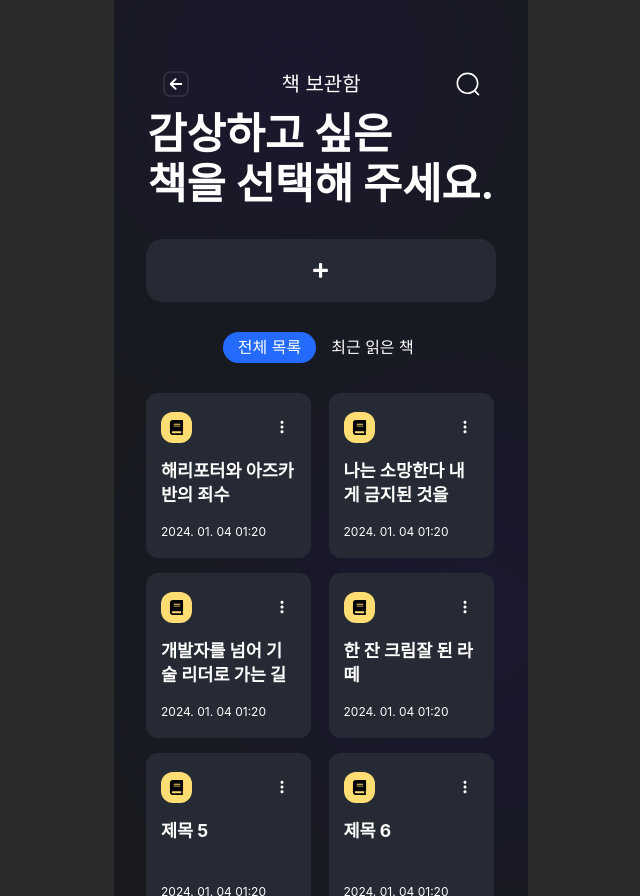
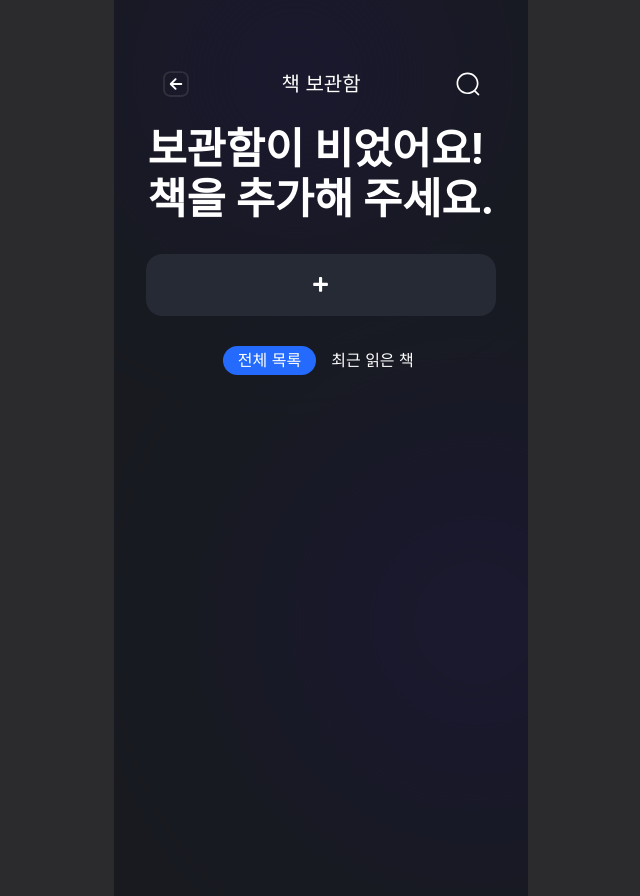
Before and after one commit to Nong-Mo/Frontend, a React (Create React App) app: page /library/book in a window 1280 px wide. Shown: the whole page, without its empty margins (319-959 px from the left). Built offline with nearby package versions, Linux system fonts and the light colour scheme; sample sign-in values are in the browser's storage; a web font is replaced by a local one.

Commit message:
[Fix] CollectionGrid 컴포넌트에서 빈 값일 경우, 텍스트 변경

```diff
--- a/src/components/viewer/CollectionGrid.tsx
+++ b/src/components/viewer/CollectionGrid.tsx
@@ -1,55 +1,16 @@
 import React from 'react';
 import CollectionItem from "./CollectionItem.tsx";
 
-const CollectionGrid = () => {
-    const items = [
-        {
-            id: 1,
-            title: "해리포터와 아즈카반의 죄수",
-            date: "2024. 01. 04 01:20"
-        },
-        {
-            id: 2,
-            title: "나는 소망한다 내게 금지된 것을",
-            date: "2024. 01. 04 01:20"
-        },
-        {
-            id: 3,
-            title: "개발자를 넘어 기술 리더로 가는 길",
-            date: "2024. 01. 04 01:20"
-        },
-        {
-            id: 4,
-            title: "한 잔 크림잘 된 라떼",
-            date: "2024. 01. 04 01:20"
-        },
-        {
-            id: 5,
-            title: "제목 5",
-            date: "2024. 01. 04 01:20"
-        },
-        {
-            id: 6,
-            title: "제목 6",
-            date: "2024. 01. 04 01:20"
-        },
-        {
-            id: 7,
-            title: "제목 7",
-            date: "2024. 01. 04 01:20"
-        },
-        {
-            id: 8,
-            title: "제목 8",
-            date: "2024. 01. 04 01:20"
-        }
-    ];
+interface CollectionGridProps {
+    items : any[];
+}
 
+const CollectionGrid = ({items} : CollectionGridProps) => {
     return (
-        <div className="w-full"> {/* flex-1 추가 */}
+        <div className="w-full">
             <div className="h-full">
                 <div className="grid grid-cols-2 gap-[15px] pb-[30px]">
-                    {items.map(item => (
+                    {items?.map(item => (
                         <CollectionItem
                             key={item.id}
                             title={item.title}
--- a/src/pages/LibraryViewer.tsx
+++ b/src/pages/LibraryViewer.tsx
@@ -4,14 +4,26 @@ import CollectionGrid from "../components/viewer/CollectionGrid";
 import { FaPlus } from "react-icons/fa";
 
 const LibraryViewer = () => {
+    const [collectionItems, setCollectionItems] = useState([]);
+    const [collectionItemType, setCollectionItemType] = useState('BOOK');
+
     const [filterButton, setFilterButton] = useState(0);
 
     const onClickAllButton = () => {
         setFilterButton(0);
     }
-
     const onClickRecentButton = () => {
         setFilterButton(1);
+    }
+    const onClickAddButton = () => {
+        const newItem = {
+            id: collectionItems.length + 1,
+            title: `제목 ${collectionItems.length + 1}`,
+            date: new Date().toLocaleString(),
+            itemType: collectionItemType
+        };
+
+        setCollectionItems(prevItems => [...prevItems, newItem]);
     }
 
     return (
@@ -21,11 +33,15 @@ const LibraryViewer = () => {
                     <NavBar title="책 보관함"
                             rightIcon="search"/>
                 </div>
-                <h1 className="primary-info-text leading-50">
-                    감상하고 싶은<br/>책을 선택해 주세요.
+                <h1 className="mt-[15px] primary-info-text leading-50">
+                    {collectionItems.length === 0
+                        ? <>보관함이 비었어요!<br />책을 추가해 주세요.</>
+                        : <>감상하고 싶은<br/>책을 선택해 주세요.</>
+                    }
                 </h1>
                 <div className="w-full h-[67.2px] mt-[30px]">
-                    <button className="w-full h-full flex items-center justify-center rounded-[16.5px] bg-[#262A34]">
+                    <button className="w-full h-full flex items-center justify-center rounded-[16.5px] bg-[#262A34]"
+                            onClick={onClickAddButton}>
                         <FaPlus className="w-[15.14px] h-[16.8px] text-white"/>
                     </button>
                 </div>
@@ -48,7 +64,7 @@ const LibraryViewer = () => {
                     </button>
                 </div>
                 <div className="h-[550px] overflow-y-auto w-full mt-[30px] [&::-webkit-scrollbar]:hidden">
-                    <CollectionGrid/>
+                    <CollectionGrid items={collectionItems}/>
                 </div>
             </div>
         </div>
```
